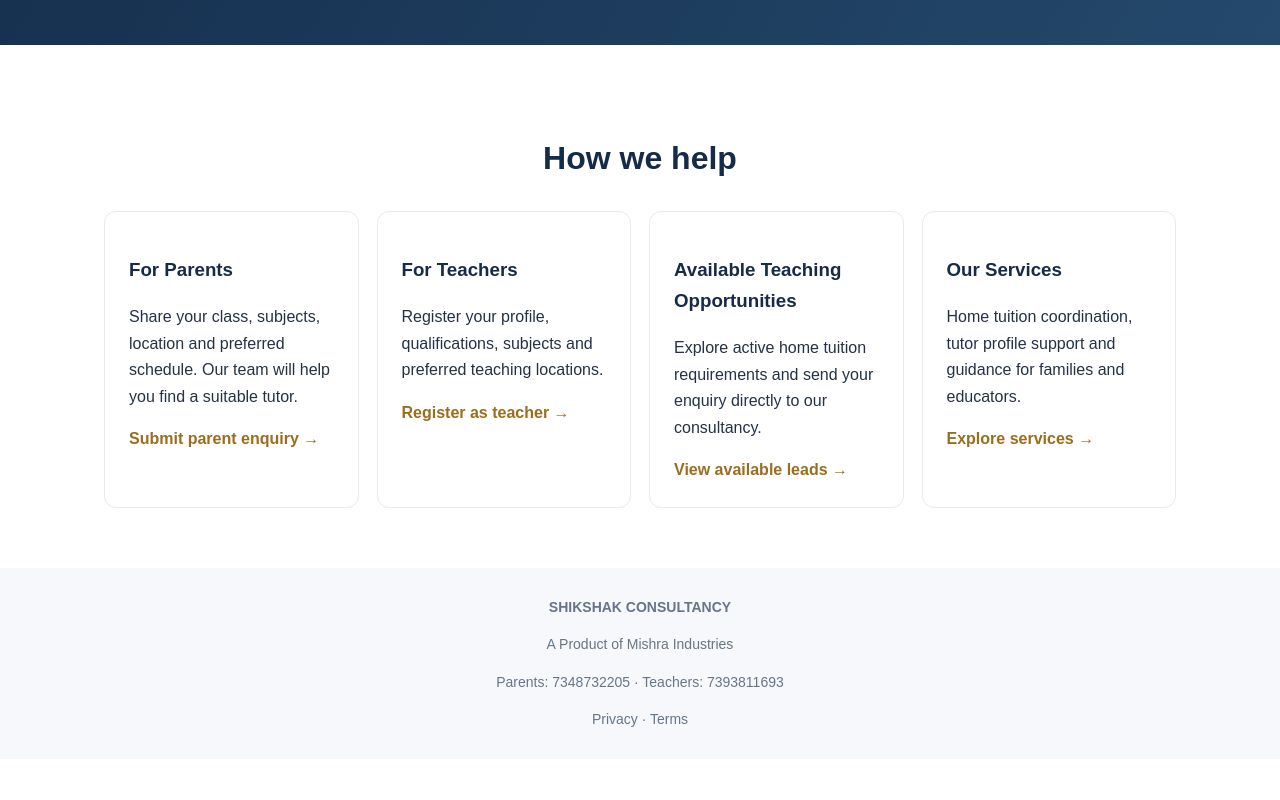
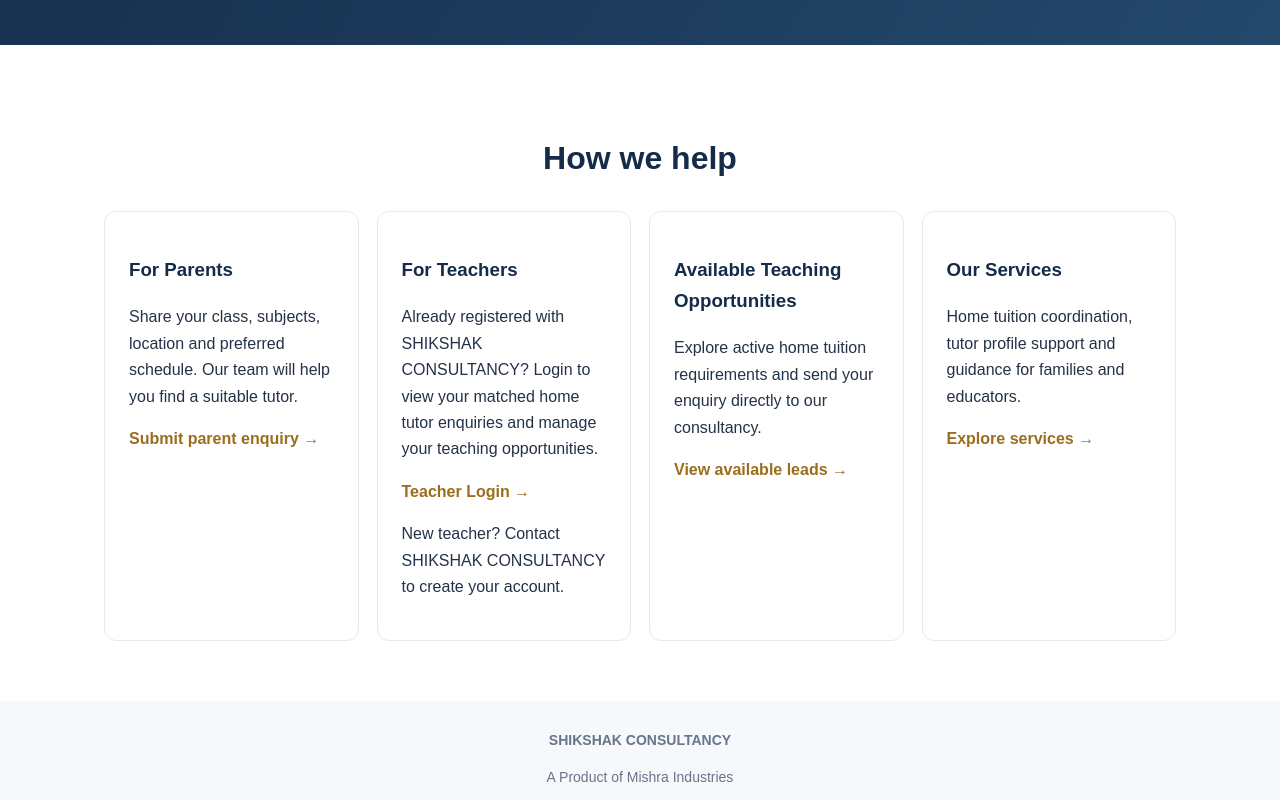
Before and after one commit to Ravi-0232p/Shikshak-Consultancy-, a plain HTML site: page index.html in a window 1280 px wide. Shown: the part 594-1394 px from the top of the page. Before the commit the page ends 1353 px from the top, so only its background shows below. Drawn offline with Linux system fonts and the light colour scheme.

Commit message:
Update index.html

```diff
--- a/index.html
+++ b/index.html
@@ -49,10 +49,12 @@ SHIKSHAK <span>CONSULTANCY</span>
 
 <article>
 <h3>For Teachers</h3>
-<p>Register your profile, qualifications, subjects and preferred teaching locations.</p>
-<a href="teachers.html">Register as teacher →</a>
+<p>Already registered with SHIKSHAK CONSULTANCY? Login to view your matched home tutor enquiries and manage your teaching opportunities.</p>
+<a href="https://script.google.com/macros/s/AKfycbwMgci53K5uDD5r0pv2cTyudTx4K-TGiE3qruOyStqAwQglY7VLDP5zr9VO4A7kDmF1/exec" target="_blank" rel="noopener">
+  Teacher Login →
+</a>
+<p>New teacher? Contact SHIKSHAK CONSULTANCY to create your account.</p>
 </article>
-
 <article>
 <h3>Available Teaching Opportunities</h3>
 <p>Explore active home tuition requirements and send your enquiry directly to our consultancy.</p>
```
